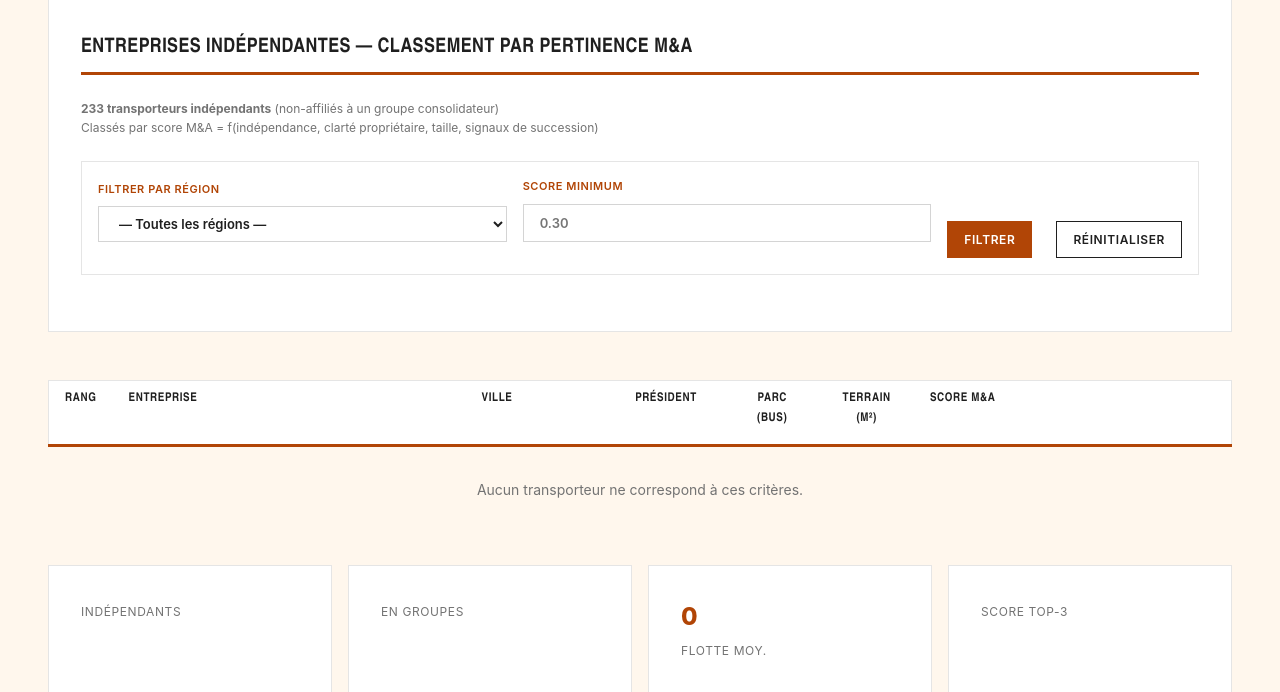
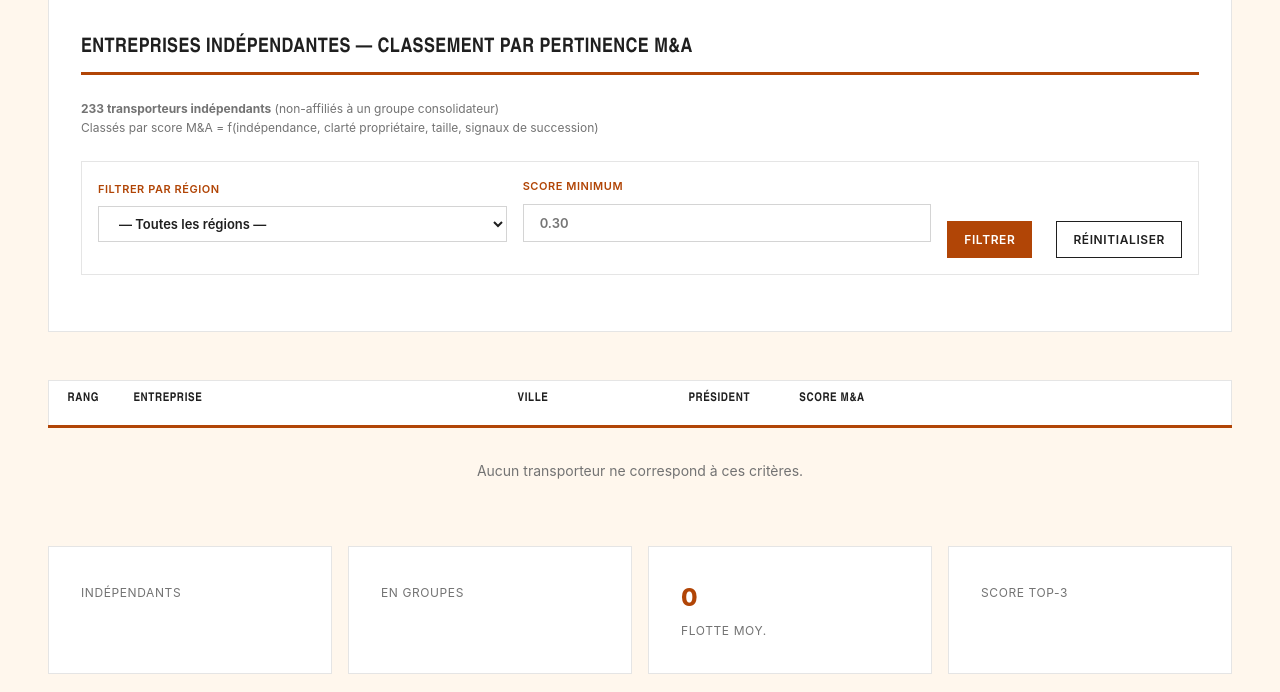
Before and after one commit to 1P1ca/bus-ma-targets, a Flask app: template src/templates/targets.html in a window 1280 px wide. Shown: the part 212-904 px from the top of the page. Run offline with Flask 3, Linux system fonts and the light colour scheme; the template is opened without the code that fills it, so the values that code supplies are empty.

Commit message:
Remove unreliable satellite facility estimates from dashboard
- Remove 'Terrain (m²)' column from M&A targets table
- Remove parking_area and bus_capacity estimates from query
- Keep focus on verified data: company name, location, president, M&A score

Co-Authored-By: Claude Haiku 4.5 <noreply@anthropic.com>

```diff
--- a/src/templates/targets.html
+++ b/src/templates/targets.html
@@ -45,9 +45,7 @@
       <th style="width: 30%;">Entreprise</th>
       <th style="width: 12%;">Ville</th>
       <th style="width: 10%; text-align: center;">Président</th>
-      <th style="width: 8%; text-align: center;">Parc (bus)</th>
-      <th style="width: 8%; text-align: center;">Terrain (m²)</th>
-      <th style="width: 27%;">Score M&A</th>
+      <th style="width: 35%;">Score M&A</th>
     </tr>
   </thead>
   <tbody>
@@ -62,8 +60,6 @@
       </td>
       <td>{{ row['city'] }}</td>
       <td style="font-size: 12px;">{{ row['president'] or '—' }}</td>
-      <td style="text-align: right; font-variant-numeric: tabular-nums;">{{ row['cap_est'] or '—' }}</td>
-      <td style="text-align: right; font-variant-numeric: tabular-nums;">{{ row['parking_m2']|int if row['parking_m2'] else '—' }}</td>
       <td>
         <div style="display: flex; align-items: center; gap: 0.5rem;">
           <div style="flex: 1;">
--- a/src/webapp.py
+++ b/src/webapp.py
@@ -558,15 +558,12 @@ def targets():
             o.president,
             o.website,
             o.email,
-            COALESCE(f.bus_capacity_est, 0) as cap_est,
-            COALESCE(f.parking_area_m2, 0) as parking_m2,
             COALESCE(s.size_score, 0) as size_score,
             COALESCE(s.independence_score, 1.0) as independence_score,
             COALESCE(s.clarity_score, 0) as clarity_score,
             COALESCE(s.ma_fit_score, 0) as fit_score,
             COALESCE(s.rank, 0) as rank
         FROM operators o
-        LEFT JOIN facility f ON o.id = f.operator_id
         LEFT JOIN scores s ON o.id = s.operator_id
         WHERE o.group_id IS NULL
           AND COALESCE(s.ma_fit_score, 0) >= ?
```
